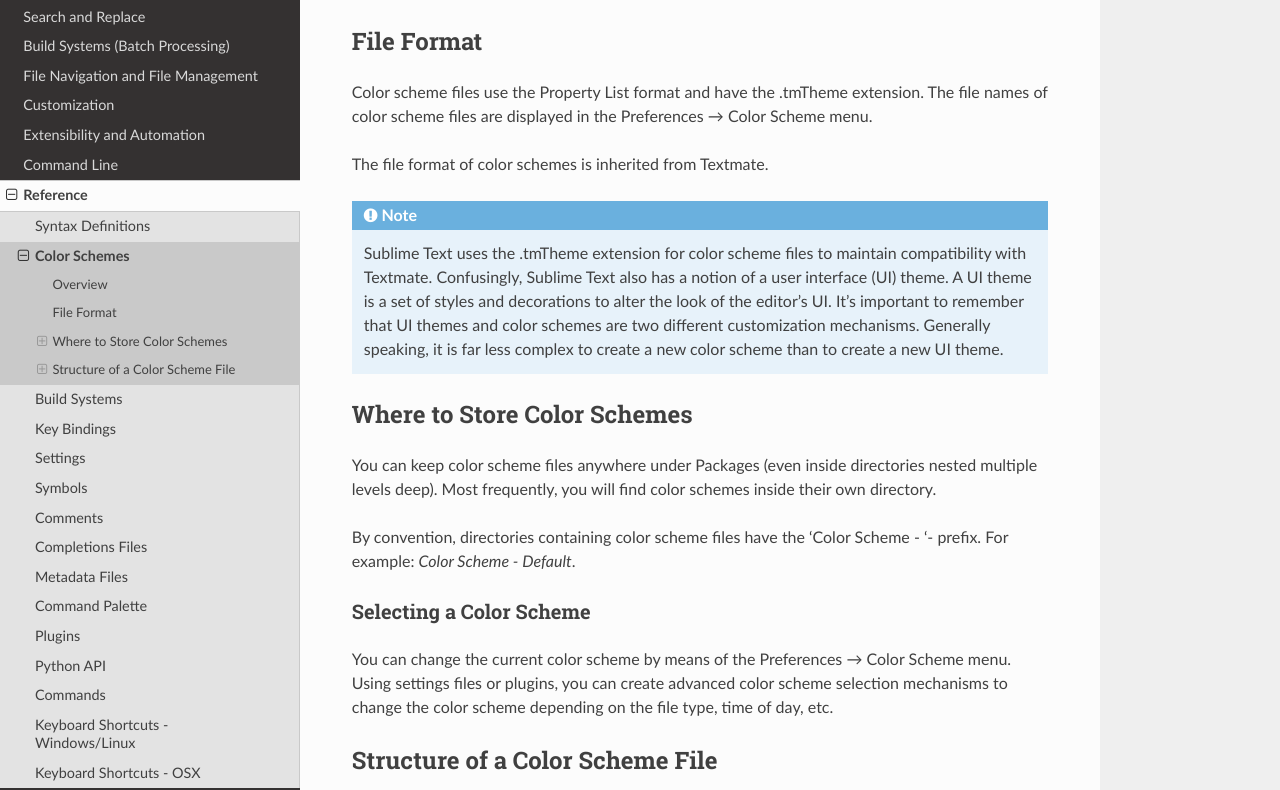
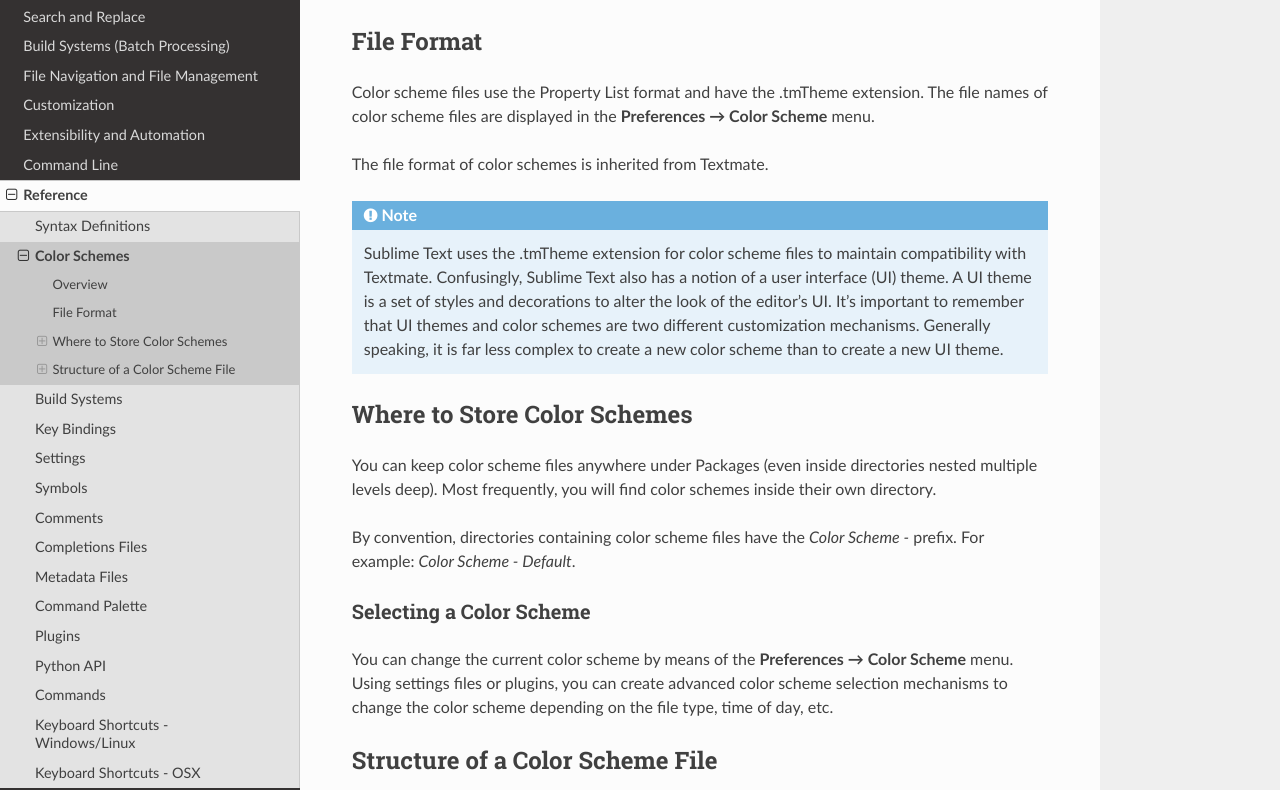
Before and after one commit to guillermooo/sublime-undocs, a Sphinx documentation site: the page built from source/reference/color_schemes.rst, in a window 1280 px wide and 1400 px high. Shown: the part 263-1053 px from the top of the window. Built offline with Sphinx 7.4.7 and the Read the Docs theme 2.0.0, drawn with Linux system fonts in a browser that asks for light colours; some of the changed text lies outside the part shown.

Commit message:
edit color schemes topic

```diff
--- a/source/reference/color_schemes.rst
+++ b/source/reference/color_schemes.rst
@@ -19,7 +19,7 @@
 Color scheme files use the Property List format
 and have the .tmTheme extension.
 The file names of color scheme files
-are displayed in the Preferences → Color Scheme menu.
+are displayed in the **Preferences → Color Scheme** menu.
 
 The file format of color schemes
 is inherited from Textmate.
@@ -49,7 +49,7 @@
 inside their own directory.
 
 By convention, directories containing color scheme files
-have the ‘Color Scheme - ‘- prefix.
+have the *Color Scheme -*  prefix.
 For example: *Color Scheme - Default*.
 
 
@@ -57,7 +57,7 @@
 ************************
 
 You can change the current color scheme
-by means of the Preferences → Color Scheme menu.
+by means of the **Preferences → Color Scheme** menu.
 Using settings files or plugins,
 you can create advanced color scheme selection mechanisms
 to change the color scheme
@@ -101,8 +101,8 @@
 
 ``activeGuide``
    Color of the guide lined up with the caret.
-   Only used if the `indent_guide_options` setting
-   is set to `draw_active`.
+   Only used if the ``indent_guide_options`` setting
+   is set to ``draw_active``.
 
 ``background``
    Backgound color of the view.
@@ -110,35 +110,35 @@
 ``bracketContentsForeground``
    Color of bracketed sections of text
    when the caret is in a bracket section.
-   Only used when the `match_brackets` setting
+   Only used when the ``match_brackets`` setting
    is set to `true`.
 
 ``bracketContentsOptions``
    XXX when the caret is in a bracket section.
-   Only used when the `match_brackets` setting
-   is set to `true`.
+   Only used when the ``match_brackets`` setting
+   is set to ``true``.
 
-   Options: `underline`, `stippled_underline`, `squiggly_underline`.
+   Options: ``underline``, ``stippled_underline``, ``squiggly_underline``.
    `underline` indicates the text should be drawn
    using the given color, not just the underline.
 
 ``bracketsForeground``
    Foreground color of the brackets
    when the caret is next to a bracket.
-   Only used when the `match_brackets` setting
-   is set to `true`.
+   Only used when the ``match_brackets`` setting
+   is set to ``true``.
 
 ``bracketsForeground``
    Background color of the brackets
    when the caret is next to a bracket.
-   Only used when the `match_brackets` setting
-   is set to `true`.
+   Only used when the ``match_brackets`` setting
+   is set to ``true``.
 
 ``bracketsOptions``
    XXX
 
-   Options: `underline`, `stippled_underline`, `squiggly_underline`.
-   `underline` indicates the text should be drawn
+   Options: ``underline``, ``stippled_underline``, ``squiggly_underline``.
+   ``underline`` indicates the text should be drawn
    using the given color, not just the underline.
 
 ``caret``
@@ -166,11 +166,11 @@
    Color of inactive selections (inactive view).
 
 ``invisibles``
-   Not used by Sublime Text.
+  Ignored by Sublime Text.
 
 ``lineHihglight``
-   Color of the line the caret is in
-   (see SETTING TO ENABLE LINE HILITIN).
+   Color of the line the caret is in.
+   Only used when the ``higlight_line`` setting is set to ``true``.
 
 ``selection``
    Color of the selection regions.
@@ -189,21 +189,21 @@
 
 ``stackGuide``
    XXX
-   Only used if the `indent_guide_options` setting
-   is set to `draw_active`.
+   Only used if the ``indent_guide_options`` setting
+   is set to ``draw_active``.
 
 ``tagsForeground``
    Color of tags when the caret is next to a tag.
-   Only used when the `match_brackets` setting
-   is set to `true`.
+   Only used when the ``match_brackets`` setting
+   is set to ``true``.
 
 ``tagsOptions``
    XXX when the caret is next to a tag.
-   Only used when the `match_brackets` setting
-   is set to `true`.
+   Only used when the ``match_brackets`` setting
+   is set to ``true``.
 
-   Options: `underline`, `stippled_underline`, `squiggly_underline`.
-   `underline` indicates the text should be drawn
+   Options: ``underline``, ``stippled_underline``, ``squiggly_underline``.
+   ``underline`` indicates the text should be drawn
    using the given color,
    not just the underline.
 
```
